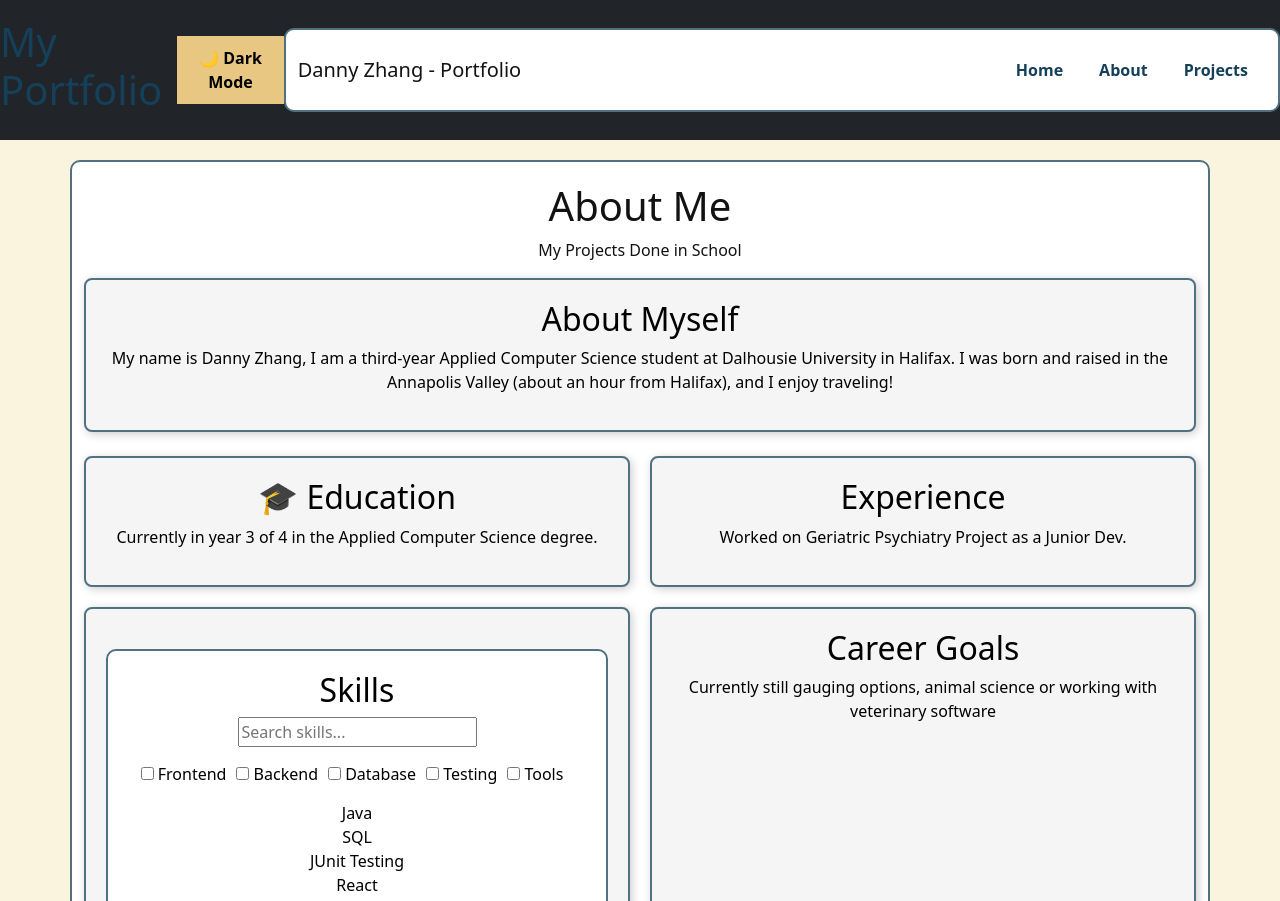
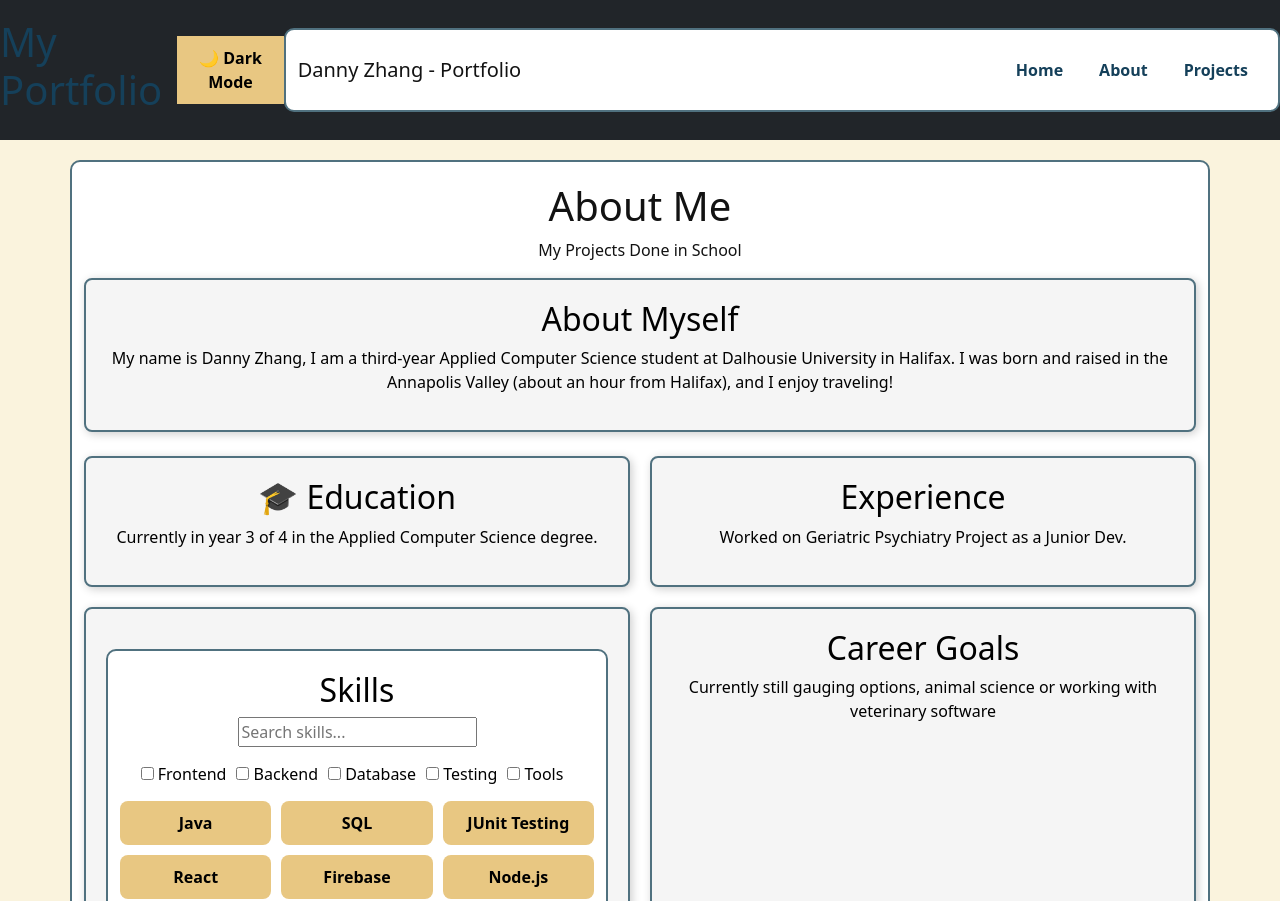
Before and after one commit to dann6os/lab7, a React (Vite) app: page /about in a window 1280 px wide. Shown: the top 901 px of the page. Built offline with nearby package versions, Linux system fonts and the light colour scheme.

Commit message:
Made Skills listed more visually appealing

```diff
--- a/src/style.css
+++ b/src/style.css
@@ -169,3 +169,23 @@ body.dark .two-column-item {
     color: white;
     border: 2px solid #e8c782;
 }
+
+.skills-grid {
+    display: grid;
+    grid-template-columns: repeat(auto-fit, minmax(120px, 1fr));
+    gap: 10px;
+    margin-top: 15px;
+  }
+
+  .skill-card {
+    background-color: #e8c782;
+    padding: 10px;
+    border-radius: 8px;
+    font-weight: bold;
+    text-align: center;
+  }
+
+  body.dark .skill-card {
+    background-color: #15405a;
+    color: white;
+  }
```
